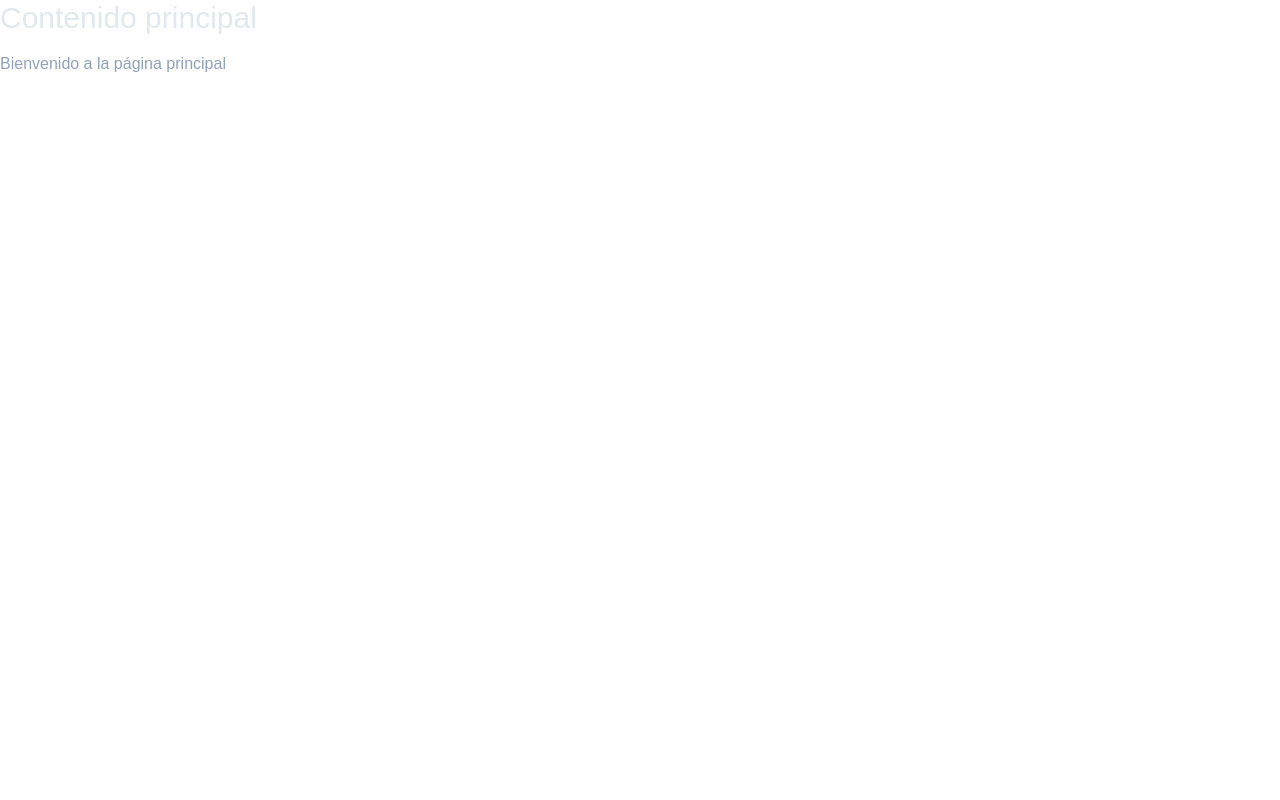
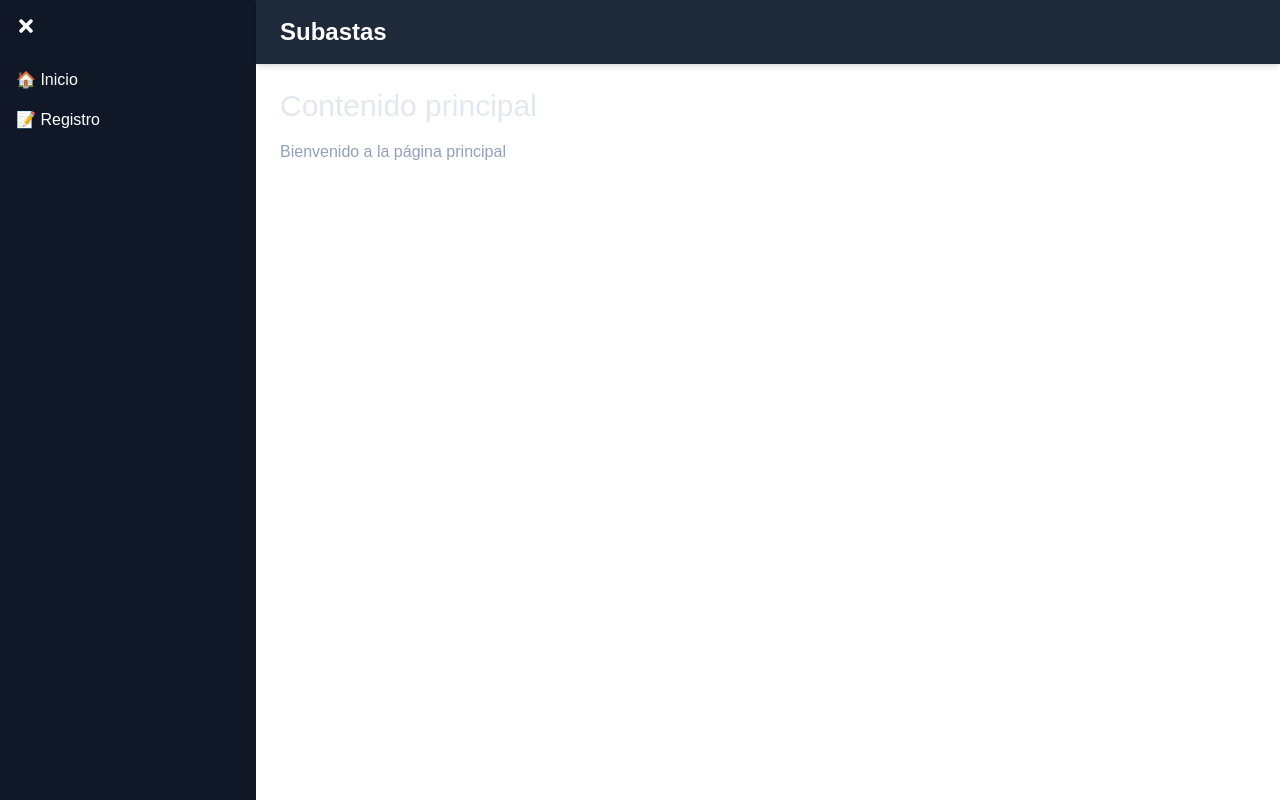
Before and after one commit to daswsi-utp/FrontEnd_Auction_Page, a Next.js app in the folder auction_page/: page / in a window 1280 px wide. Built offline with nearby package versions, Linux system fonts and the light colour scheme.

Commit message:
Header and layout
Header and layout

```diff
--- a/auction_page/src/app/layout.jsx
+++ b/auction_page/src/app/layout.jsx
@@ -1,15 +1,21 @@
+'use client';
 
-import "./globals.css";
-export const metadata = {
-  title: "Create Next App",
-  description: "Generated by create next app",
-};
+import './globals.css';
+
+import NavBar from '../components/NavBar.jsx';
+import Header from '../components/Header.jsx';
 
 export default function RootLayout({ children }) {
   return (
     <html lang="en">
       <body>
-        {children}
+        <div className="flex">
+          <NavBar />
+          <div className="flex-1">
+            <Header />
+            <main className="p-6">{children}</main>
+          </div>
+        </div>
       </body>
     </html>
   );
--- a/auction_page/src/components/Header.jsx
+++ b/auction_page/src/components/Header.jsx
@@ -0,0 +1,9 @@
+'use client';
+
+export default function Header() {
+  return (
+    <header className="bg-gray-800 text-white py-4 px-6 shadow-md sticky top-0 z-50">
+      <h1 className="text-2xl font-bold">Subastas</h1>
+    </header>
+  );
+}
```
